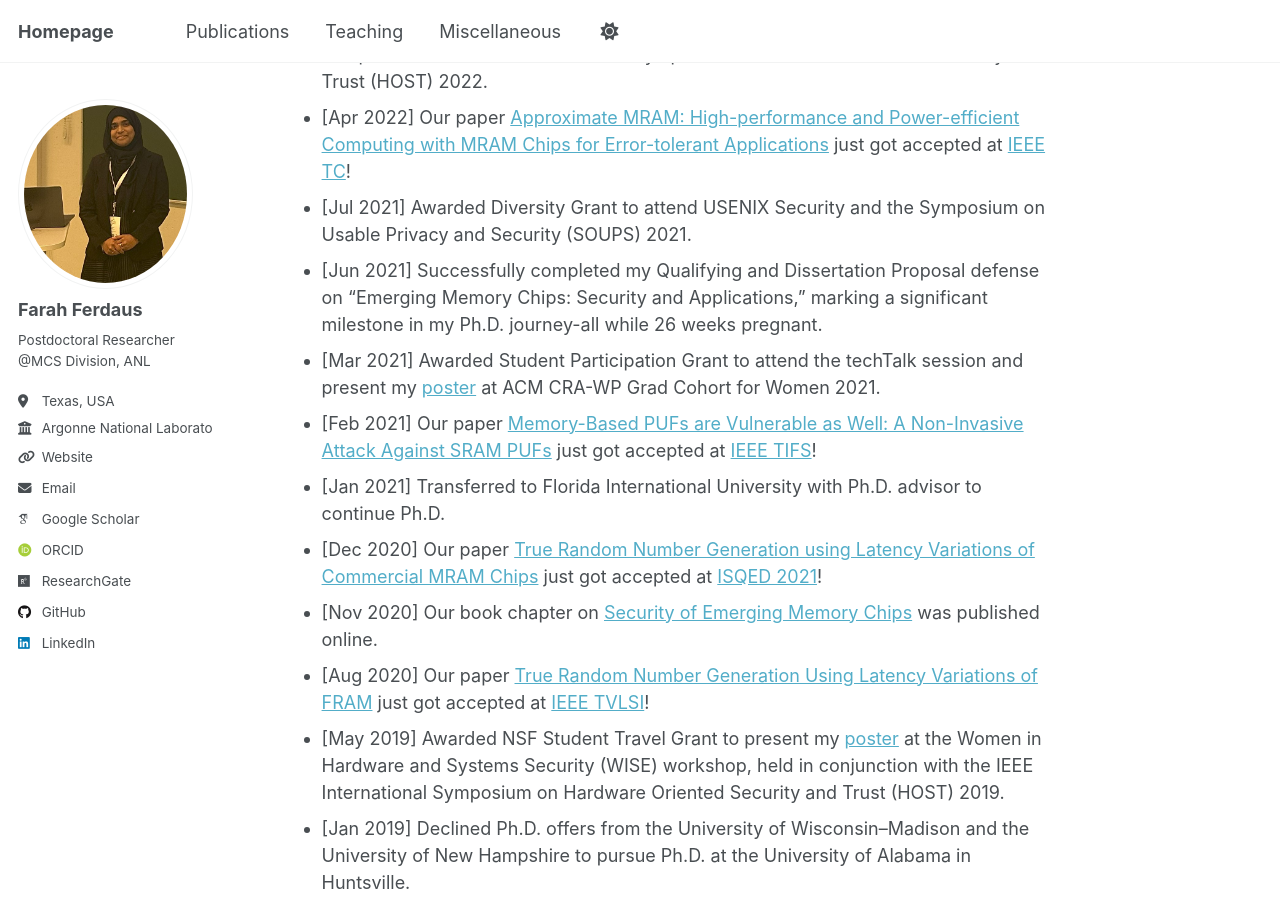
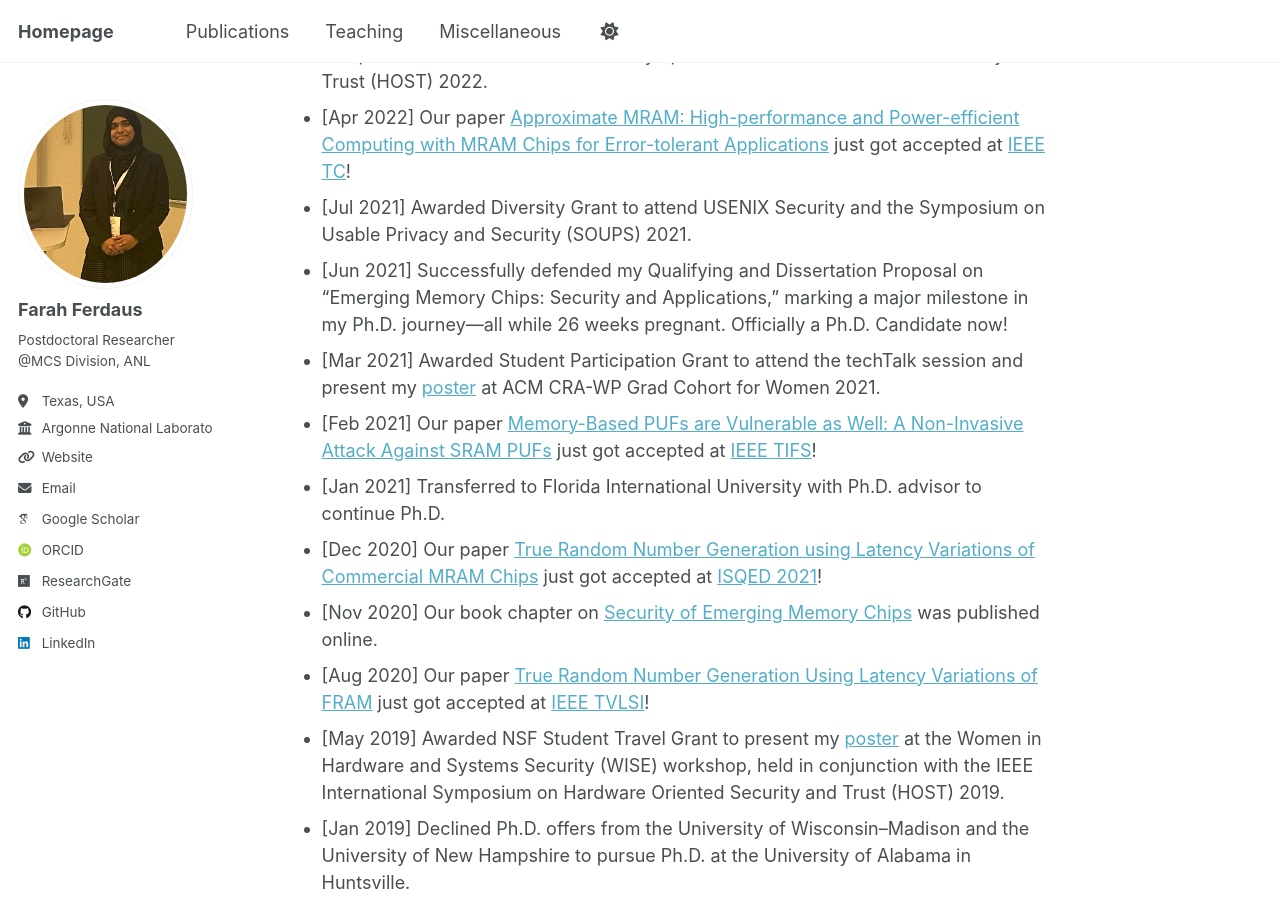
Before and after one commit to fferdaus/fferdaus.github.io, a Jekyll site: the page built from _pages/about.md, in a window 1280 px wide and 900 px high, scrolled down 2749 px. Built offline with Jekyll 4.4.1, drawn with Linux system fonts in a browser that asks for light colours; some web fonts are replaced; some of the changed text lies outside the part shown.

Commit message:
Update about.md

```diff
--- a/_pages/about.md
+++ b/_pages/about.md
@@ -76,7 +76,7 @@ She has published numerous scientific articles, including journal articles, conf
 - [May 2022] Awarded NSF Student Travel Grant to participate in the Ph.D. Thesis competition at the IEEE International Symposium on Hardware-Oriented Security and Trust (HOST) 2022.
 - [Apr 2022] Our paper [Approximate MRAM: High-performance and Power-efficient Computing with MRAM Chips for Error-tolerant Applications](https://ieeexplore.ieee.org/abstract/document/9774950) just got accepted at [IEEE TC](https://ieeexplore.ieee.org/abstract/document/10574467)!
 - [Jul 2021] Awarded Diversity Grant to attend USENIX Security and the Symposium on Usable Privacy and Security (SOUPS) 2021.
-- [Jun 2021] Successfully completed my Qualifying and Dissertation Proposal defense on "Emerging Memory Chips: Security and Applications," marking a significant milestone in my Ph.D. journey-all while 26 weeks pregnant.
+- [Jun 2021] Successfully defended my Qualifying and Dissertation Proposal on "Emerging Memory Chips: Security and Applications," marking a major milestone in my Ph.D. journey—all while 26 weeks pregnant. Officially a Ph.D. Candidate now!
 - [Mar 2021] Awarded Student Participation Grant to attend the techTalk session and present my [poster](https://www.researchgate.net/publication/350485836_Opportunities_of_Emerging_Memories_in_the_Computing_System) at ACM CRA-WP Grad Cohort for Women 2021.
 - [Feb 2021] Our paper [Memory-Based PUFs are Vulnerable as Well: A Non-Invasive Attack Against SRAM PUFs](https://ieeexplore.ieee.org/abstract/document/9502078) just got accepted at [IEEE TIFS](https://ieeexplore.ieee.org/xpl/RecentIssue.jsp?punumber=10206)!
 - [Jan 2021] Transferred to Florida International University with Ph.D. advisor to continue Ph.D.
```
Also changed, not shown: other parts of _pages/about.md (+1 -1 lines).
